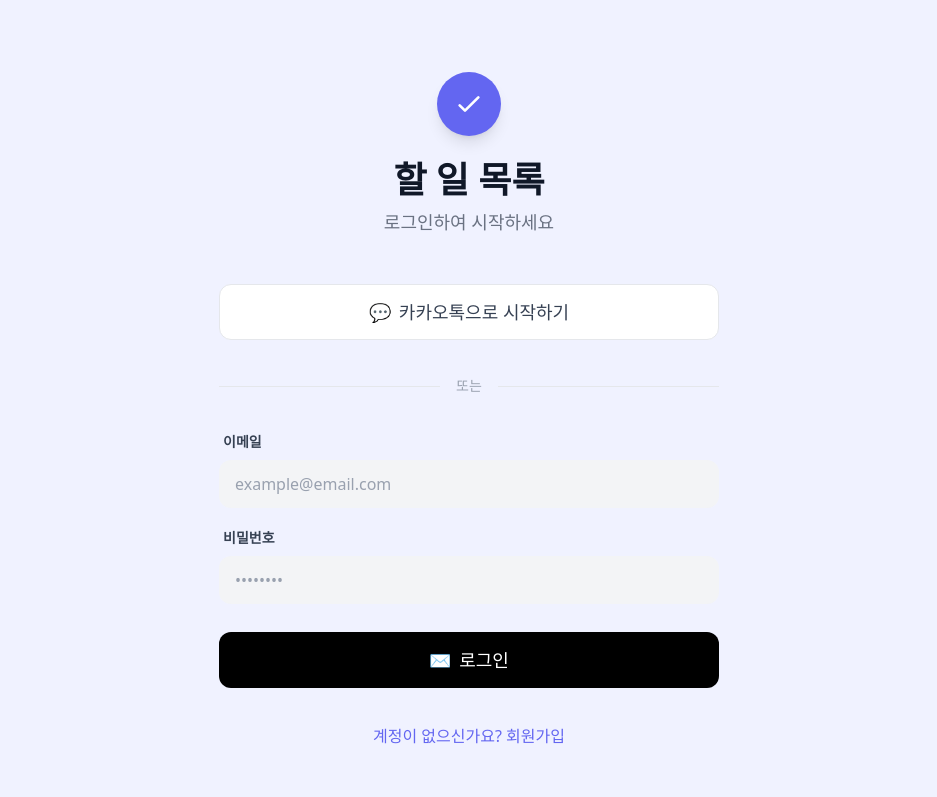
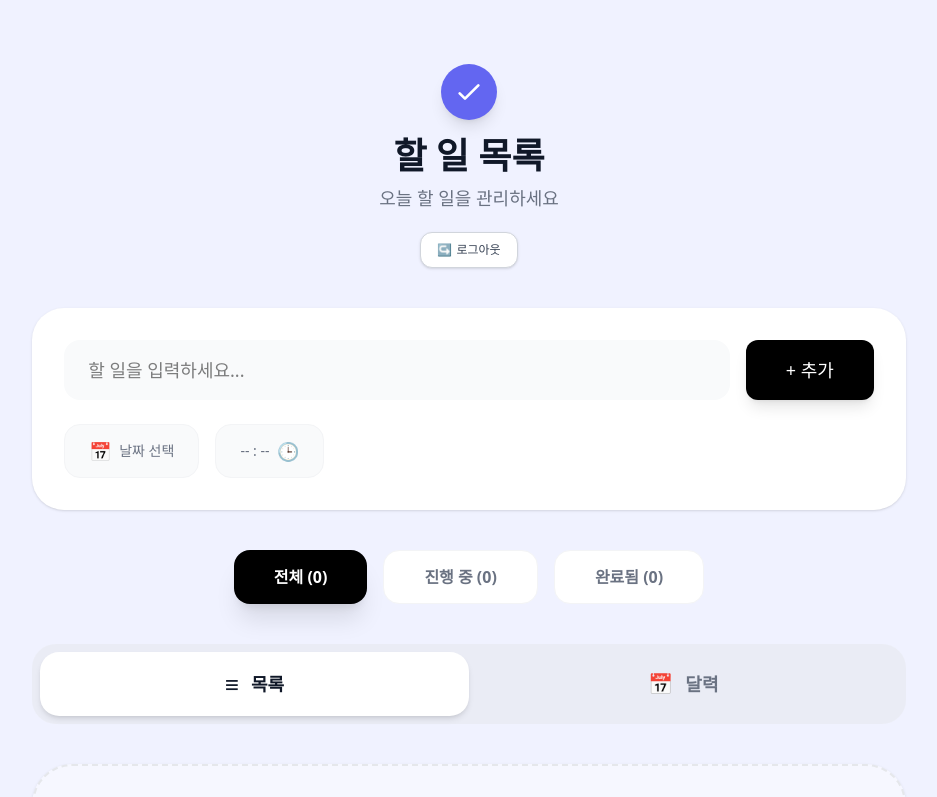
Before and after one commit to lea2047-bot/oz_personal_project, a React (Vite) app: page /main in a window 1280 px wide. Before the commit this address led to /. Shown: the top 797 px of the page, without its empty margins (171-1108 px from the left). Built offline with nearby package versions, Linux system fonts and the light colour scheme.

Commit message:
feat: 메인 페이지 구현 (#16)

```diff
--- a/src/App.tsx
+++ b/src/App.tsx
@@ -2,6 +2,7 @@ import React from "react";
 import { BrowserRouter, Routes, Route, Navigate } from "react-router-dom";
 import LoginPage from "./pages/LoginPage";
 import SignupPage from './pages/SignupPage';
+import MainPage from "./pages/MainPage";
 
 function App() {
   return (
@@ -9,6 +10,7 @@ function App() {
       <Routes>
         <Route path="/" element={<LoginPage />} />
         <Route path="/signup" element={<SignupPage />} />
+        <Route path="/main" element={<MainPage />} />
         <Route path="*" element={<Navigate to="/" />} />
       </Routes>
     </BrowserRouter>
--- a/src/components/common/Layout.tsx
+++ b/src/components/common/Layout.tsx
@@ -2,12 +2,16 @@ import React from 'react';
 
 interface LayoutProps {
   children: React.ReactNode;
+  maxWidth?: string;
 }
 
-export const Layout = ({ children }: LayoutProps) => {
+export const Layout = ({ children, maxWidth = "500px" }: LayoutProps) => {
   return (
     <div className="min-h-screen bg-[#F0F2FF] flex justify-center py-10 px-4">
-      <div className="w-full max-w-[500px] flex flex-col items-center">
+      <div
+        className="w-full flex flex-col items-center"
+        style={{ maxWidth: maxWidth }}
+      >
         {children}
       </div>
     </div>
--- a/src/pages/LoginPage.tsx
+++ b/src/pages/LoginPage.tsx
@@ -1,13 +1,15 @@
 import React from "react";
-import { useNavigate } from "react-router-dom"; // 1. 이동을 위한 hook 임포트
+import { useNavigate } from "react-router-dom";
 import { Layout, Input, Button } from "../components/common";
 
 const LoginPage = () => {
-  const navigate = useNavigate(); // 2. navigate 함수 생성
+  const navigate = useNavigate();
+  const handleLogin = () => {
+    navigate("/main");
+  };
 
   return (
     <Layout>
-      {/* 상단 헤더 섹션 */}
       <div className="flex flex-col items-center mt-8 mb-12">
         <div className="w-16 h-16 bg-[#6366F1] rounded-full flex items-center justify-center mb-6 shadow-lg">
          <svg className="w-8 h-8 text-white" fill="none" stroke="currentColor" viewBox="0 0 24 24">
@@ -20,12 +22,10 @@ const LoginPage = () => {
         <p className="text-gray-500 text-lg">로그인하여 시작하세요</p>
       </div>
 
-      {/* 로그인 폼 섹션 */}
       <div className="w-full flex flex-col gap-5">
         <Button variant="outline" className="h-14 text-lg border-gray-200">
           <span className="mr-2 text-yellow-600">💬</span> 카카오톡으로 시작하기
         </Button>
-
         <div className="relative py-4">
           <div className="absolute inset-0 flex items-center">
             <div className="w-full border-t border-gray-200"></div>
@@ -34,18 +34,18 @@ const LoginPage = () => {
             <span className="px-4 bg-[#F0F2FF] text-gray-400">또는</span>
           </div>
         </div>
-
         <Input label="이메일" placeholder="example@email.com" />
         <Input label="비밀번호" type="password" placeholder="••••••••" />
-
-        <Button className="h-14 text-lg mt-2 bg-black hover:bg-gray-800">
+        <Button
+          className="h-14 text-lg mt-2 bg-black hover:bg-gray-800"
+          onClick={handleLogin}
+        >
           <span className="mr-2">✉️</span> 로그인
         </Button>
-
         <div className="text-center mt-4">
           <button
             type="button"
-            onClick={() => navigate("/signup")} // 3. 클릭 시 회원가입 페이지로 이동
+            onClick={() => navigate("/signup")}
             className="text-[#6366F1] font-medium hover:underline"
           >
             계정이 없으신가요? 회원가입
--- /dev/null
+++ b/src/pages/MainPage.tsx
@@ -0,0 +1,101 @@
+import React, { useState } from "react";
+import { useNavigate } from "react-router-dom";
+import {
+  Layout,
+  Button,
+  Card,
+} from "../components/common";
+
+const MainPage = () => {
+  const navigate = useNavigate();
+  const [activeTab, setActiveTab] = useState<'전체' | '진행중' | '완료'>('전체');
+  const baseTabStyle =
+    "px-10 py-3.5 rounded-2xl text-base transition-all";
+  const activeTabStyle =
+    "bg-black text-white font-bold shadow-xl transform hover:scale-105";
+  const inactiveTabStyle =
+    "bg-white text-gray-500 font-semibold hover:bg-gray-50 border border-gray-100";
+  return (
+    <Layout maxWidth="70%">
+      <div className="flex flex-col items-center mt-6 mb-10">
+        <div className="w-14 h-14 bg-[#6366F1] rounded-full flex items-center justify-center mb-4 shadow-lg">
+          <svg className="w-8 h-8 text-white" fill="none" stroke="currentColor" viewBox="0 0 24 24">
+            <path strokeLinecap="round" strokeLinejoin="round" strokeWidth="2" d="M5 13l4 4L19 7" />
+          </svg>
+        </div>
+        <h1 className="text-4xl font-extrabold text-gray-900 mb-2">할 일 목록</h1>
+        <p className="text-gray-500 mb-5 text-lg">오늘 할 일을 관리하세요</p>
+        <Button
+          variant="outline"
+          size="sm"
+          className="text-xs border-gray-300 py-1 h-9 bg-white px-4 rounded-xl shadow-sm"
+          onClick={() => navigate("/")}>
+          <span className="mr-1">↪</span> 로그아웃
+        </Button>
+      </div>
+      <Card className="w-full p-8 mb-10 shadow-sm border-none bg-white rounded-4xl">
+        <div className="flex gap-4 mb-6">
+          <input
+            type="text"
+            placeholder="할 일을 입력하세요..."
+            className="flex-1 bg-gray-50 border-none rounded-2xl px-6 py-4 outline-none focus:ring-2 focus:ring-indigo-500 transition-all text-lg"/>
+          <Button className="bg-black hover:bg-gray-800 px-10 rounded-2xl font-bold text-lg shadow-lg">
+            + 추가
+          </Button>
+        </div>
+        <div className="flex gap-4">
+          <div className="flex items-center gap-2 bg-gray-50 px-6 py-3 rounded-2xl text-sm text-gray-500 cursor-pointer hover:bg-gray-100 transition-all border border-gray-100">
+            <span className="text-lg">📅</span>
+            <span className="font-medium">날짜 선택</span>
+          </div>
+          <div className="flex items-center gap-2 bg-gray-50 px-6 py-3 rounded-2xl text-sm text-gray-500 cursor-pointer hover:bg-gray-100 transition-all border border-gray-100">
+             <span className="font-medium">-- : --</span>
+             <span className="text-lg">🕒</span>
+          </div>
+        </div>
+      </Card>
+      <div className="flex justify-center gap-4 mb-10">
+        <button
+          onClick={() => setActiveTab('전체')}
+          className={`${baseTabStyle} ${
+            activeTab === '전체' ? activeTabStyle : inactiveTabStyle
+          }`}>
+          전체 (0)
+        </button>
+        <button
+          onClick={() => setActiveTab('진행중')}
+          className={`${baseTabStyle} ${
+            activeTab === '진행중' ? activeTabStyle : inactiveTabStyle
+          }`}>
+          진행 중 (0)
+        </button>
+        <button
+          onClick={() => setActiveTab('완료')}
+          className={`${baseTabStyle} ${
+            activeTab === '완료' ? activeTabStyle : inactiveTabStyle
+          }`}>
+          완료됨 (0)
+        </button>
+      </div>
+      <div className="w-full flex bg-gray-200/50 p-2 rounded-3xl mb-10">
+        <button className="flex-1 flex items-center justify-center gap-3 py-4 bg-white rounded-[1.2rem] shadow-md font-bold text-gray-900">
+          <span className="text-2xl font-light">≡</span>
+          <span className="text-lg">목록</span>
+        </button>
+        <button className="flex-1 flex items-center justify-center gap-3 py-4 text-gray-500 font-semibold text-lg hover:text-gray-700 transition-all">
+          <span className="text-xl">📅</span>
+          <span>달력</span>
+        </button>
+      </div>
+      <Card className="w-full py-36 flex flex-col items-center justify-center bg-white/40 border-2 border-dashed border-gray-200 shadow-none rounded-[2.5rem]">
+        <div className="bg-gray-100/50 p-4 rounded-full mb-4">
+          <span className="text-4xl">📝</span>
+        </div>
+        <p className="text-gray-400 font-bold text-2xl">할 일을 추가해보세요!</p>
+        <p className="text-gray-400 mt-2">새로운 계획이 당신을 기다리고 있어요.</p>
+      </Card>
+    </Layout>
+  );
+};
+
+export default MainPage;
```
Also changed, not shown: 1 other file (tests, documents, lock files or other folders).
